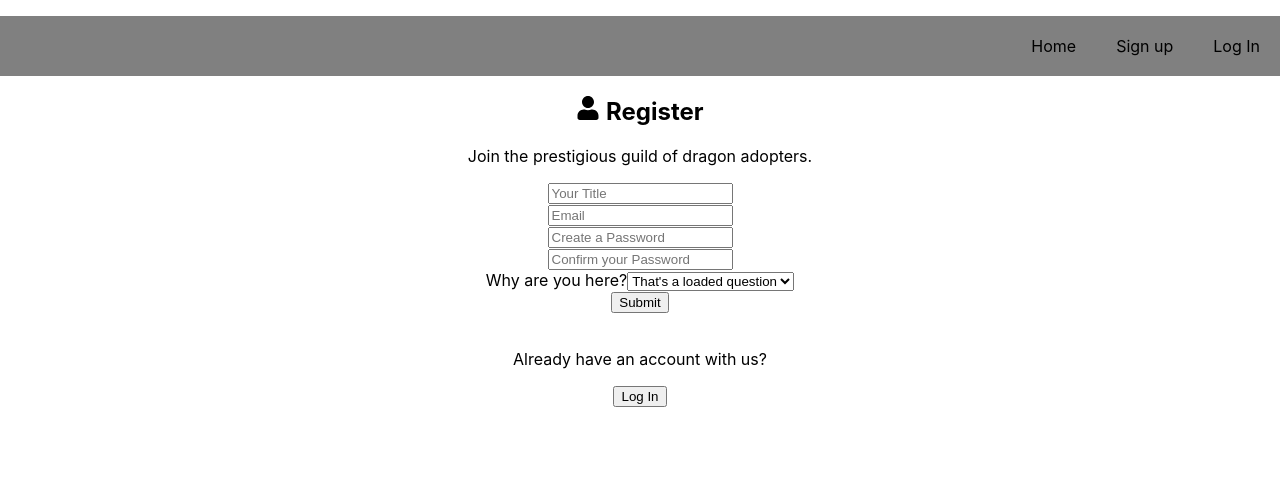
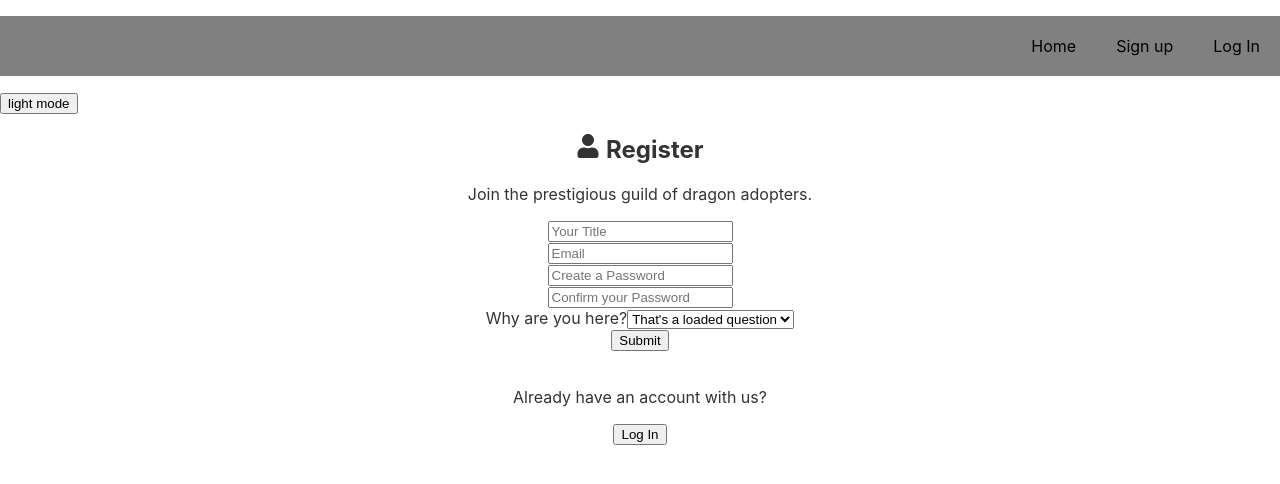
Before and after one commit to iesnoth/magic-and-mayhem, a React (Create React App) app in the folder frontend/: page /SignUp in a window 1280 px wide. Shown: the top 484 px of the page. Built offline with nearby package versions, Linux system fonts and the light colour scheme.

Commit message:
added a dark mode

```diff
--- a/frontend/src/App.css
+++ b/frontend/src/App.css
@@ -19,6 +19,17 @@
   text-align: center;
 }
 
+/* Dark and light themes */
+.dark {
+  background-color: #333;
+  color: #fff;
+}
+
+.light {
+  background-color: #fff;
+  color: #333;
+}
+
 @media only screen and (min-width: 768px) {
   .navbar {
     display: flex;
--- a/frontend/src/App.js
+++ b/frontend/src/App.js
@@ -1,4 +1,4 @@
-import React from "react";
+import React, { useState, useEffect } from "react";
 import './App.css';
 import NavBar from "./components/NavBar";
 import Gallery from "./pages/Gallery";
@@ -12,21 +12,34 @@ import 'react-toastify/dist/ReactToastify.css'
 
 
 function App() {
-
+  const [theme, setTheme] = useState('light');
+  const toggleTheme = () => {
+    if(theme === 'light'){
+      setTheme('dark');
+    }
+    else{
+      setTheme('light')
+    }
+  };
+  useEffect(()=>{
+    document.body.className = theme;
+  },[theme]);
 
   return (
     <>
-      <NavBar />
-      <div className="container">
-        <Routes>
-          <Route path="/" element={<Gallery />} />
-          <Route path="/VenderProfile" element={<VenderProfile />} />
-          <Route path="/SignUp" element={<SignUp />} />
-          <Route path="/CreateUpdateDragon" element={<CreateUpdateDragon />} />
-        </Routes>
-        <ToastContainer/>
+      <div className={`App ${theme}`}>
+        <NavBar />
+        <button onClick={toggleTheme}>{theme} mode</button>
+        <div className="container">
+          <Routes>
+            <Route path="/" element={<Gallery />} />
+            <Route path="/profile" element={<VenderProfile />} />
+            <Route path="/signup" element={<SignUp />} />
+            <Route path="/createdragon" element={<CreateUpdateDragon />} />
+          </Routes>
+          <ToastContainer />
+        </div>
       </div>
-
     </>
   );
 }
--- a/frontend/src/components/NavBar.jsx
+++ b/frontend/src/components/NavBar.jsx
@@ -34,10 +34,10 @@ function NavBar() {
                 </li>
                 {user ? (<>
                     <li className="list">
-                        <CustomLink className="link" to="/VenderProfile">Profile</CustomLink>
+                        <CustomLink className="link" to="/profile">Profile</CustomLink>
                     </li>
                     <li className="list">
-                        <CustomLink className="link" to="/CreateUpdateDragon">Create post</CustomLink>
+                        <CustomLink className="link" to="/createdragon">Create Dragon</CustomLink>
                     </li>
                     <li className="list">
                         <CustomLink id="logout" className="link" onClick={onLogout}>Logout</CustomLink>
@@ -46,7 +46,7 @@ function NavBar() {
                 ) : (
                     <>
                         <li className="list">
-                            <CustomLink className="link" to="/SignUp">Sign up</CustomLink>
+                            <CustomLink className="link" to="/signup">Sign up</CustomLink>
                         </li>
                         <li className="list">
                             <CustomLink className="link" onClick={() => setShow(true)}>Log In</CustomLink>
```
